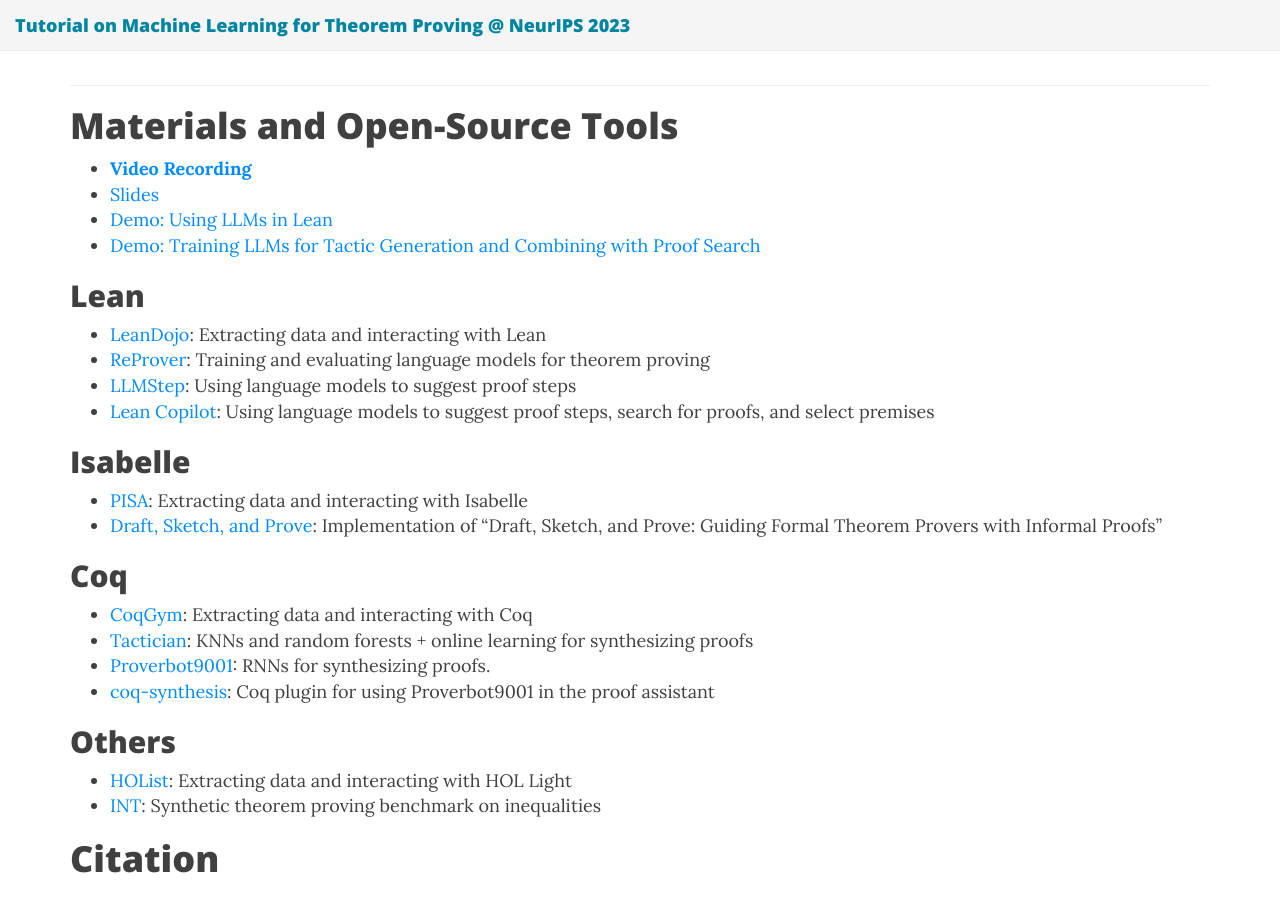
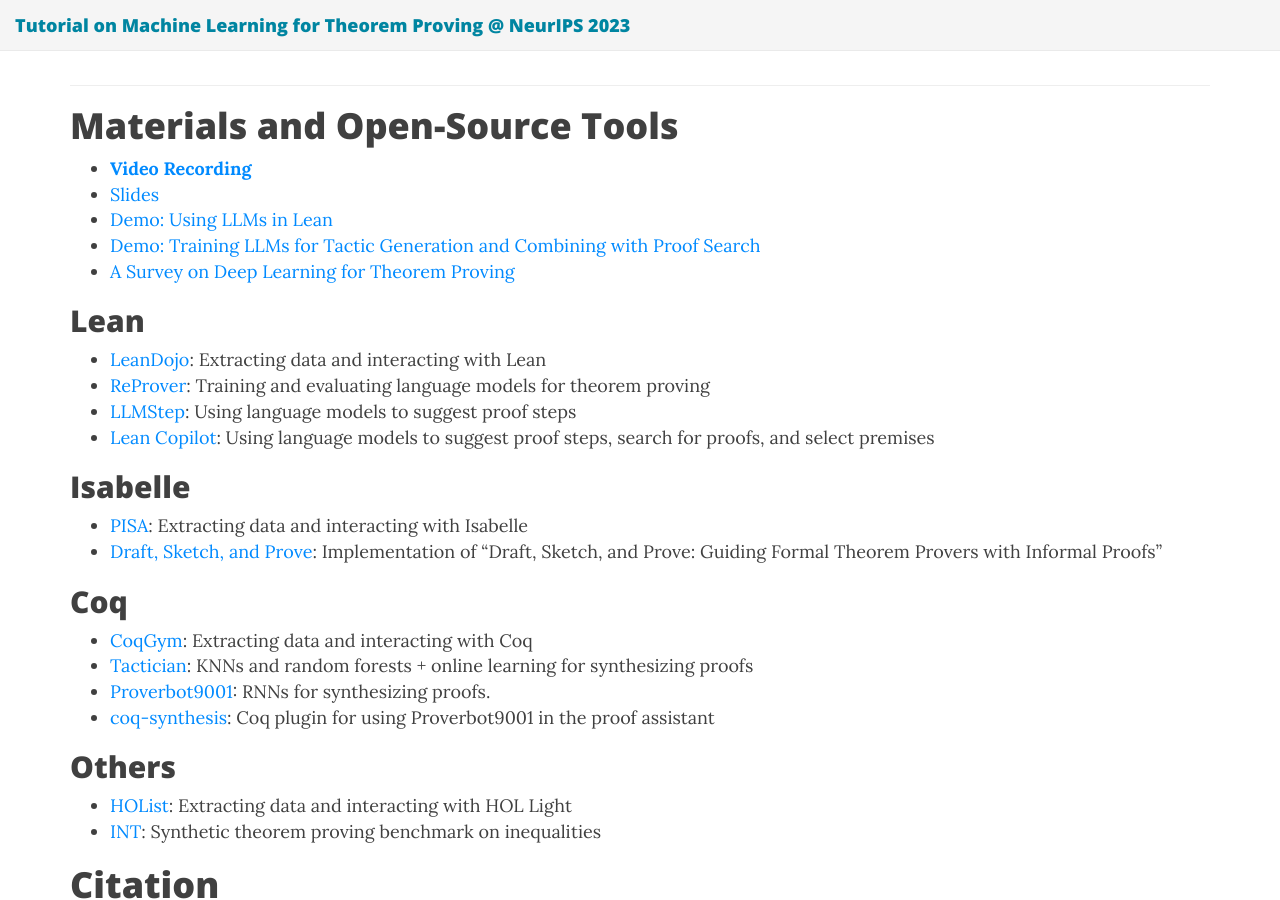
Before and after one commit to machine-learning-for-theorem-proving/machine-learning-for-theorem-proving.github.io, a Jekyll site: the page built from index.md, in a window 1280 px wide and 900 px high, scrolled down 1929 px. Built offline with Jekyll 4.4.1, drawn with Linux system fonts in a browser that asks for light colours; nearby versions of some CDN libraries.

Commit message:
Update index.md

```diff
--- a/index.md
+++ b/index.md
@@ -99,6 +99,7 @@ for code, reasoning, and program synthesis.
 * [Slides](./img/NeurIPS2023-Tutorial-ML4TP.pdf)
 * [Demo: Using LLMs in Lean](https://github.com/yangky11/lean4-example/tree/ml4tp-tutorial)
 * [Demo: Training LLMs for Tactic Generation and Combining with Proof Search](https://github.com/yangky11/ml4tp-tutorial/blob/main/main.ipynb)
+* [A Survey on Deep Learning for Theorem Proving](https://arxiv.org/abs/2404.09939)
 
 ## Lean
 
```
